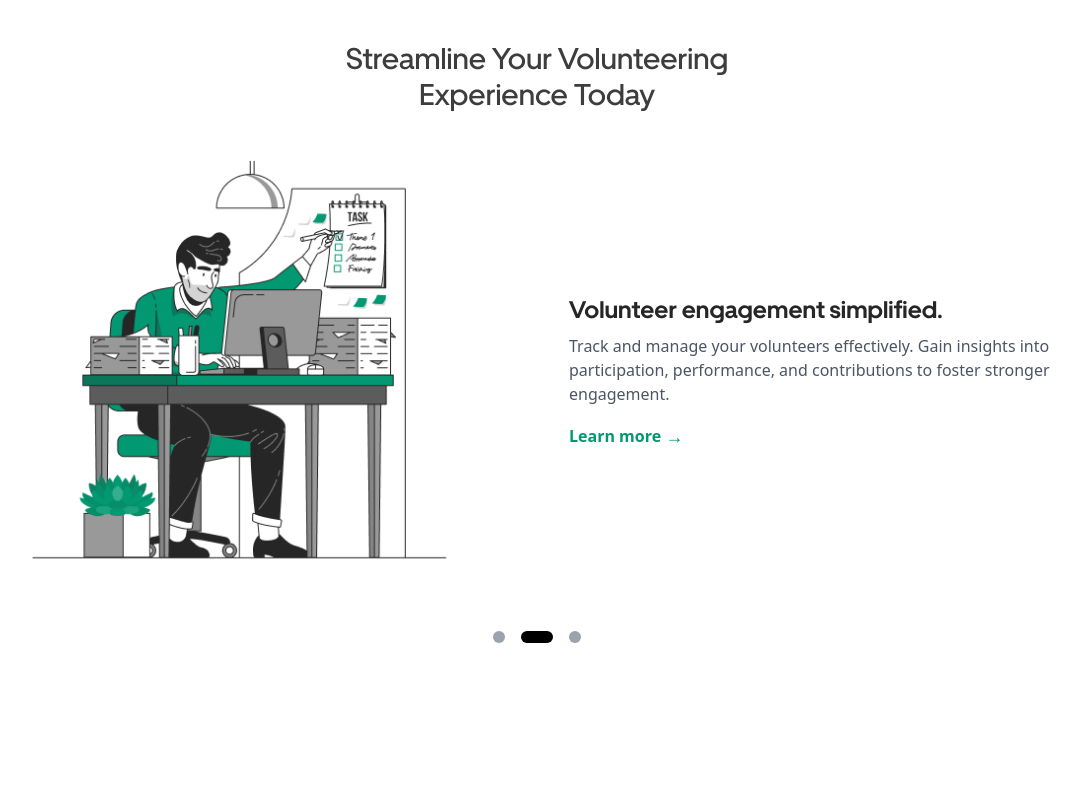
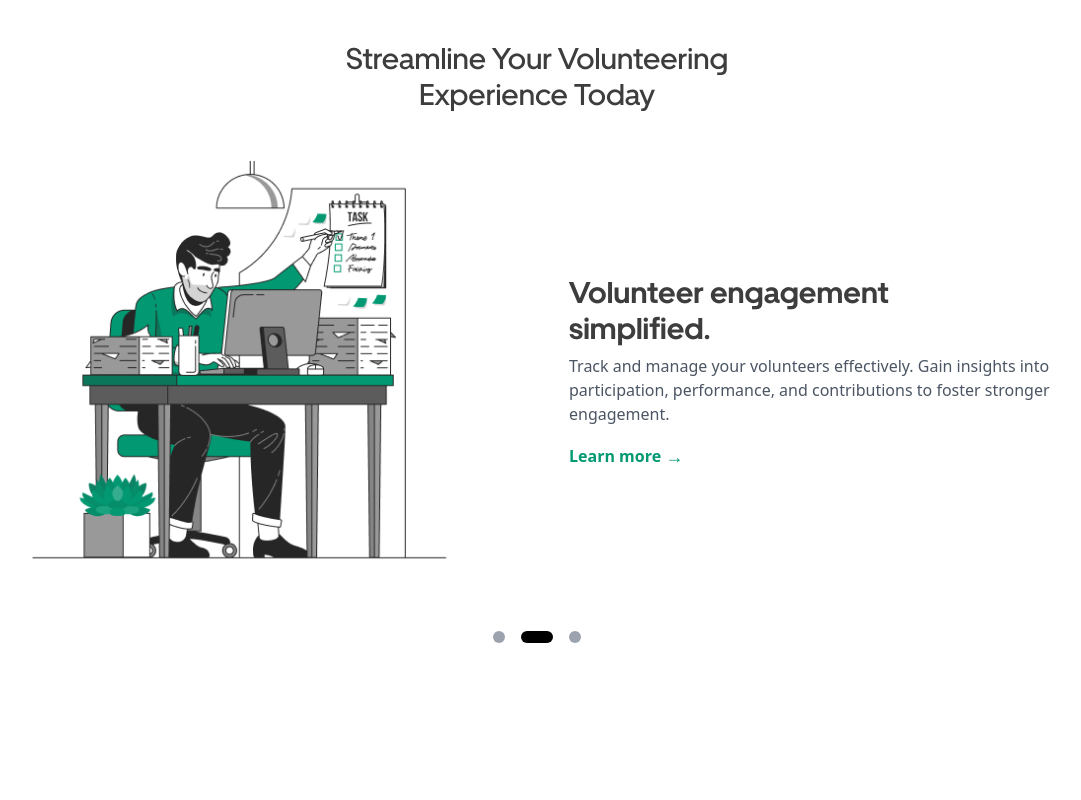
Before and after one commit to DevSprint-FIT/voluntrix-frontend, a Next.js app: page / in a window 1280 px wide. Shown: the top 800 px of the page, without its empty margins (103-1184 px from the left). Built offline with nearby package versions, Linux system fonts and the light colour scheme.

Commit message:
style: update font styles in components

```diff
--- a/src/components/layout/ServiceCard.tsx
+++ b/src/components/layout/ServiceCard.tsx
@@ -1,7 +1,8 @@
+import { ReactNode } from "react";
 
 interface ServiceCardProps {
   imageUrl: string;
-  header: string;
+  header: ReactNode;
   paragraph: string;
   end: string;
 }
@@ -10,9 +11,9 @@ interface ServiceCardProps {
 const ServiceCard: React.FC<ServiceCardProps> = ({ imageUrl, header, paragraph, end }) => {
   return (
     <div className="flex flex-col md:flex-row items-center justify-center w-full min-h-[400px] text-center px-6 gap-8">
-      <img src={imageUrl} alt={header} className="w-1/2" />
+      <img src={imageUrl} alt="Service" className="w-1/2" />
       <div className="md:w-1/2 text-left">
-        <h2 className="text-2xl text-shark-950 font-primary font-bold">{header}</h2>
+        <h2 className="text-3xl text-shark-900 font-primary font-bold">{header}</h2>
         <p className="mt-2 text-gray-600 font-secondary-300">{paragraph}</p>
         <div className="mt-4">
           <a href="#" className="text-verdant-600 font-semibold hover:underline flex items-center gap-1">
--- a/src/components/layout/ServiceSection.tsx
+++ b/src/components/layout/ServiceSection.tsx
@@ -7,7 +7,7 @@ export default function ServiceSection() {
     const services = [
         {
           imageUrl: "/images/service-1.png",
-          header: "Effortless event  organization.",
+          header: "Effortless event organization.",
           paragraph:
             "Effortlessly organize and manage events with our all-in-one platform. From event creation to volunteer assignment and task tracking, streamline every step to ensure success.",
           end: "Learn more",
@@ -50,7 +50,15 @@ export default function ServiceSection() {
 
 
         <div className="relative">
-          <ServiceCard {...services[currentIndex]} />
+          <ServiceCard
+           {...services[currentIndex]}
+           header={
+            <>
+              {services[currentIndex].header.split(" ").slice(0, -1).join(" ")} <br />
+              {services[currentIndex].header.split(" ").pop()}
+            </>
+          }
+           />
         </div>
 
 
```
